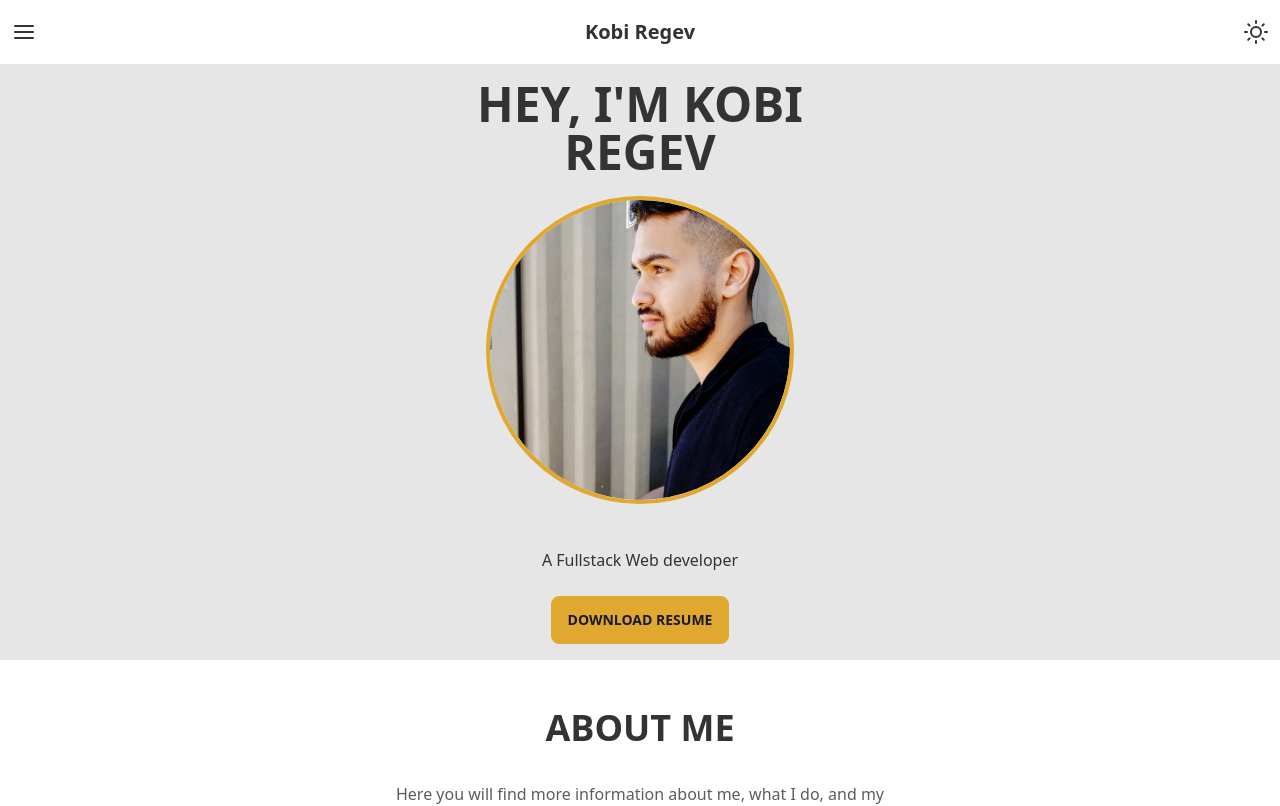
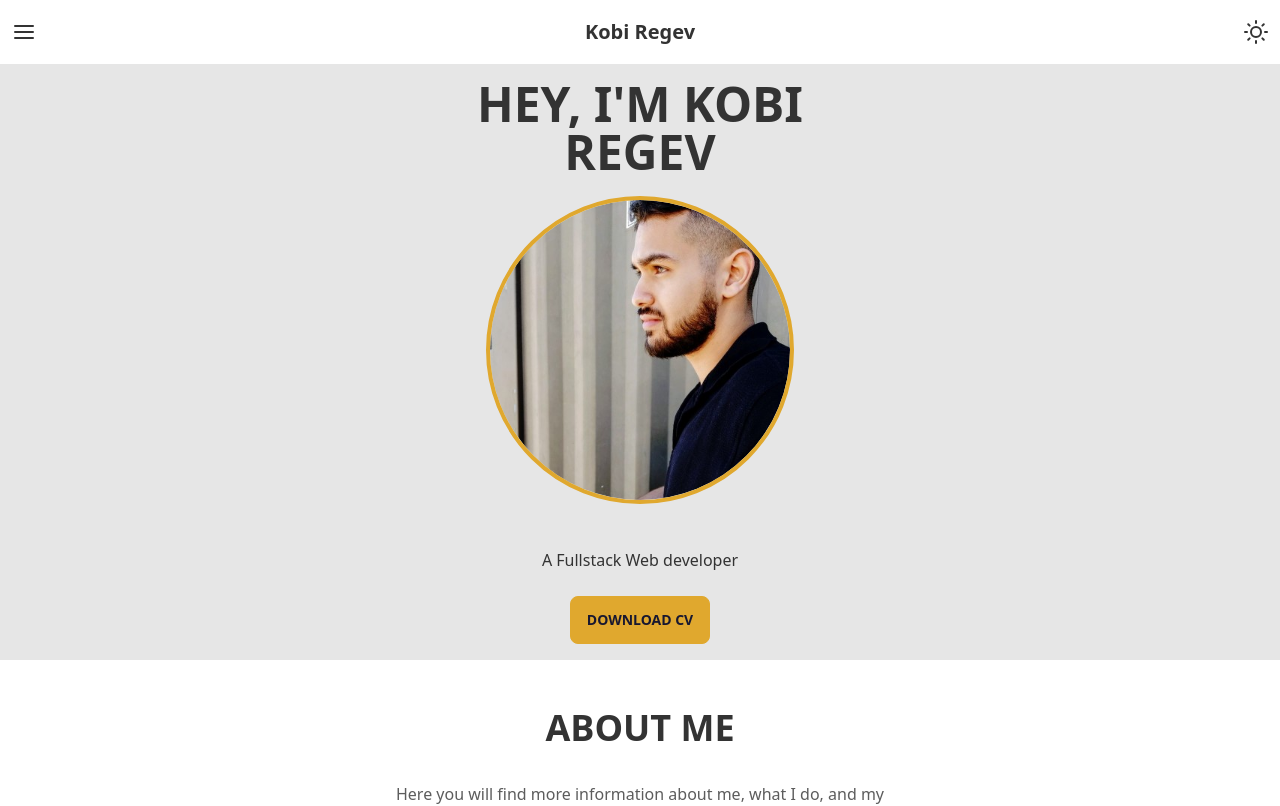
Before and after one commit to kobiregev/Portfolio, a React (Vite) app: page / in a window 1280 px wide. Shown: the top 806 px of the page. Built offline with nearby package versions, Linux system fonts and the light colour scheme.

Commit message:
chore: added favicon, fixed style

```diff
--- a/index.html
+++ b/index.html
@@ -2,9 +2,9 @@
 <html lang="en" data-theme="light">
   <head>
     <meta charset="UTF-8" />
-    <link rel="icon" type="image/svg+xml" href="/vite.svg" />
+    <link rel="icon" type="image/svg+xml" href="/favicon.svg" />
     <meta name="viewport" content="width=device-width, initial-scale=1.0" />
-    <title>Vite + React + TS</title>
+    <title>Kobi Regev</title>
   </head>
   <body >
     <div id="root"></div>
--- a/package.json
+++ b/package.json
@@ -10,6 +10,7 @@
   },
   "dependencies": {
     "daisyui": "^2.20.0",
+    "framer-motion": "^6.5.1",
     "react": "^18.2.0",
     "react-dom": "^18.2.0",
     "react-icons": "^4.4.0"
--- a/src/App.tsx
+++ b/src/App.tsx
@@ -10,7 +10,7 @@ import { useRef } from "react";
 const handleScroll = (ref: React.RefObject<any>) => {
   ref.current?.scrollIntoView({
     behavior: "smooth",
-    block: "center",
+    block: "start",
   });
 };
 
--- a/src/components/Banner/Banner.tsx
+++ b/src/components/Banner/Banner.tsx
@@ -24,7 +24,7 @@ export const Banner: React.FC<HeaderProps> = () => {
             download
             target="_blank"
           >
-            Download Resume
+            Download CV
           </a>
           <BsArrowDownCircle className="animate-bounce mt-6 w-8 h-8 mx-auto md:hidden" />
         </div>
--- a/src/components/Navbar/Navbar.tsx
+++ b/src/components/Navbar/Navbar.tsx
@@ -1,4 +1,5 @@
 import React, { useState } from "react";
+import { motion } from "framer-motion"
 import { FiMoon, FiSun, FiMenu } from "react-icons/fi";
 interface NavbarProps {
   setDarkMode: React.Dispatch<any>;
@@ -41,7 +42,7 @@ export const Navbar: React.FC<NavbarProps> = ({
             </li>
             <li>
               <a href="/Kobi-Regev-cv.docx" download target="_blank">
-                Download Resume
+                Download Cv
               </a>
             </li>
           </ul>
--- a/src/components/Projects/Project.tsx
+++ b/src/components/Projects/Project.tsx
@@ -1,5 +1,5 @@
 import React from "react";
-
+import { motion } from "framer-motion";
 interface ProjectProps {
   src?: string;
   title?: string;
@@ -11,7 +11,11 @@ interface ProjectProps {
 
 export const Project: React.FC<ProjectProps> = ({}) => {
   return (
-    <div className="card w-80 bg-base-100 shadow-xl">
+    <motion.div
+      initial={{ opacity: 0, x: "-100%" }}
+      whileInView={{ opacity: 1, x: "0" }}
+      className="card w-80 bg-base-100 shadow-xl"
+    >
       <figure className="h-full">
         <img
           className="h-full"
@@ -30,6 +34,6 @@ export const Project: React.FC<ProjectProps> = ({}) => {
           <div className="badge badge-outline">Redux</div>
         </div>
       </div>
-    </div>
+    </motion.div>
   );
 };
```
Also changed, not shown: public/favicon.svg (added), 1 other file (tests, documents, lock files or other folders).
